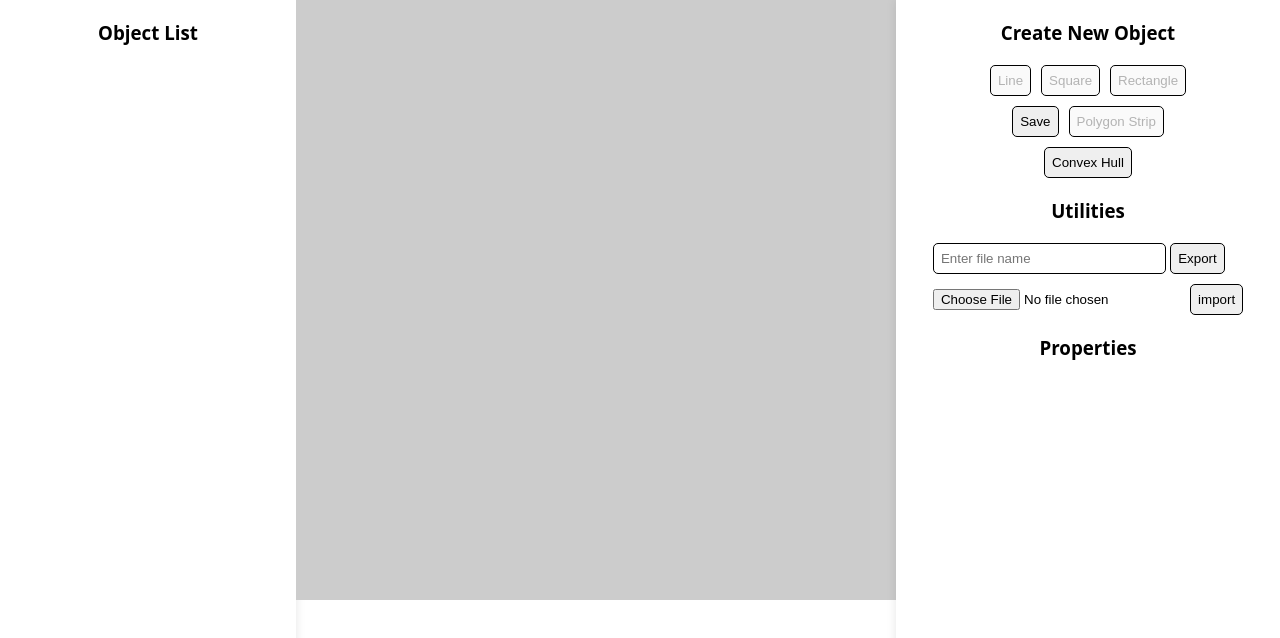
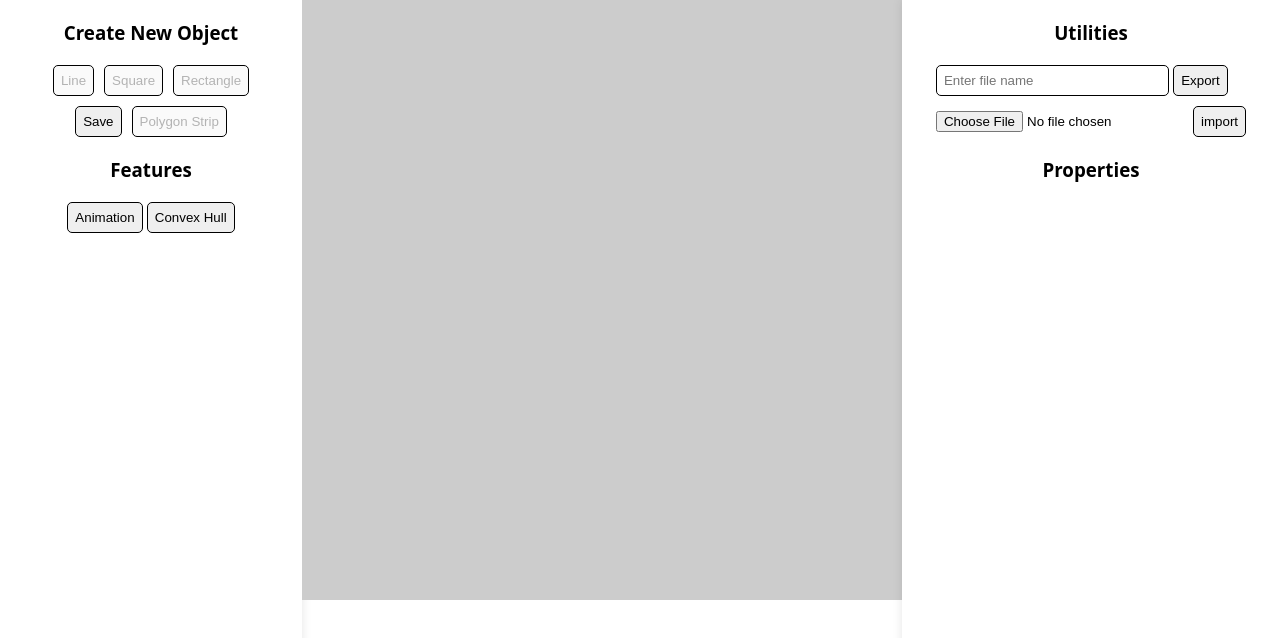
Before and after one commit to dikyrest/2D-Web-Based-CAD, a plain HTML site: page index.html in a window 1280 px wide. Both pictures are taken after a click on the button "Polygon". Drawn offline with Linux system fonts and the light colour scheme.

Commit message:
change layout

```diff
--- a/index.html
+++ b/index.html
@@ -10,13 +10,7 @@
 </head>
 <body>
     <div class="container">
-        <div class="navigations">
-            <h3>Object List</h3>
-        </div>
-        <div class="canvas">
-            <canvas id="canvas" width="600px" height="600px"></canvas>
-        </div>
-        <div class="tools">
+        <div class="left-tools">
             <h3>Create New Object</h3>
             <div id="create-button-container">
                 <button id="create-line">Line</button>
@@ -24,8 +18,17 @@
                 <button id="create-rectangle">Rectangle</button>
                 <button id="create-polygon">Polygon</button>
                 <button id="create-polygon-strip">Polygon Strip</button>
-                <button id="convex-hull" disabled="true">Convex Hull</button>
             </div>
+            <h3>Features</h3>
+            <div id="feat-container">
+                <button id="animation">Animation</button>
+                <button id="convex-hull" disabled>Convex Hull</button>
+            </div>
+        </div>
+        <div class="canvas">
+            <canvas id="canvas" width="600px" height="600px"></canvas>
+        </div>
+        <div class="right-tools">
             <h3>Utilities</h3>
             <div id="utils-container">
                 <div class="export">
--- a/polygon.js
+++ b/polygon.js
@@ -1,4 +1,5 @@
 const polygon_button = document.getElementById('create-polygon');
+const convexHull_button = document.getElementById('convex-hull');
 
 polygon_button.addEventListener('click', function() {
     if (isOnCreate === "polygon") {
@@ -7,14 +8,14 @@ polygon_button.addEventListener('click', function() {
         if ( isConvexHull ) {
             makePolygonWithConvexHull()
         }
-        disableButtonConvexHull();
         enableAllButtons();
+        convexHull_button.disabled = true;
     } else {
         isOnCreate = "polygon";
         polygonVertexCount = 0;
         polygon_button.textContent = 'Save';
         disableButtonsExcept('create-polygon');
-        enableButtonConvexHull();
+        convexHull_button.disabled = false;
     }
 });
 
@@ -24,7 +25,7 @@ convexHull_button.addEventListener('click', function() {
         alert('Menerapkan convex hull')
     } else {
         isConvexHull = false
-        alert('Tidak menerapkan conex hull')
+        alert('Tidak menerapkan convex hull')
     }
 })
 
--- a/polygonstrip.js
+++ b/polygonstrip.js
@@ -7,14 +7,14 @@ poly_strip_button.addEventListener('click', function() {
         if ( isConvexHull ) {
             makePolygonStripStripWithConvexHull()
         }
-        disableButtonConvexHull();
         enableAllButtons();
+        convexHull_button.disabled = true;
     } else {
         isOnCreate = "poly-strip";
         polyStripVertexCount = 0;
         poly_strip_button.textContent = 'Save';
         disableButtonsExcept('create-polygon-strip');
-        enableButtonConvexHull();
+        convexHull_button.disabled = false;
     }
 });
 
--- a/script.js
+++ b/script.js
@@ -49,8 +49,6 @@ let allCenters = [];
 
 const button_container = document.getElementById('create-button-container');
 const buttons = button_container.getElementsByTagName('button');
-const convexHull_button = document.getElementById('convex-hull');
-let isConvexHull = false;
 
 /*
  * Possible values:
@@ -64,6 +62,7 @@ let isOnCreate = "";
 let isDrawing = "";
 let isDragging = "";
 let isMoving = "";
+let isConvexHull = false;
 
 let onDragVertexIndex = []; // [shapeIndex, vertexIndex]
 let onMoveShapeIndex = -1; // shapeIndex
--- a/style.css
+++ b/style.css
@@ -32,7 +32,7 @@ button:hover:enabled {
     height: 100vh;
 }
 
-.navigations {
+.left-tools {
     display: flex;
     flex-direction: column;
     flex-grow: 1;
@@ -42,11 +42,11 @@ button:hover:enabled {
     box-shadow: 0 0 10px rgba(0, 0, 0, 0.1);
 }
 
-.tools {
+.right-tools {
     display: flex;
     flex-direction: column;
     align-items: center;
-    width: 30%;
+    width: 35%;
     position: relative;
     background-color: #ffffff;
     box-shadow: 0 0 10px rgba(0, 0, 0, 0.1);
@@ -57,7 +57,7 @@ button:hover:enabled {
     flex-direction: row;
     flex-wrap: wrap;
     justify-content: center;
-    max-width: 60%;
+    max-width: 70%;
     gap: 10px;
 }
 
--- a/utility.js
+++ b/utility.js
@@ -79,26 +79,9 @@ function disableButtonsExcept(buttonId) {
     }
 }
 
-function disableButtonConvexHull() {
-    for (let button of buttons) {
-        if (button.id === 'convex-hull') {
-            button.disabled = true;
-            isConvexHull = false;
-        }
-    }
-}
-
 function enableAllButtons() {
     for (let button of buttons) {
         if (button.id !== 'convex-hull') {
-            button.disabled = false;
-        }
-    }
-}
-
-function enableButtonConvexHull() {
-    for (let button of buttons) {
-        if (button.id === 'convex-hull') {
             button.disabled = false;
         }
     }
```
